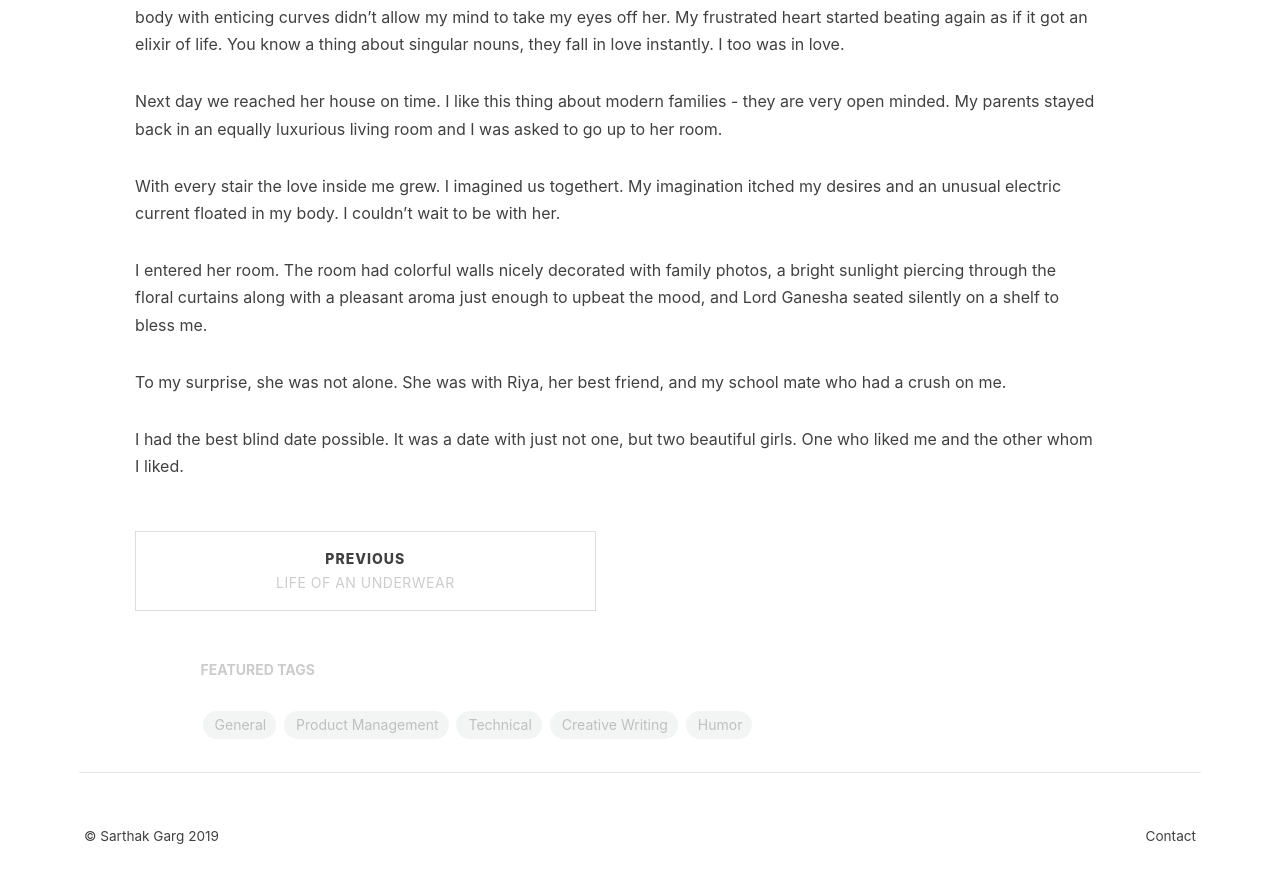
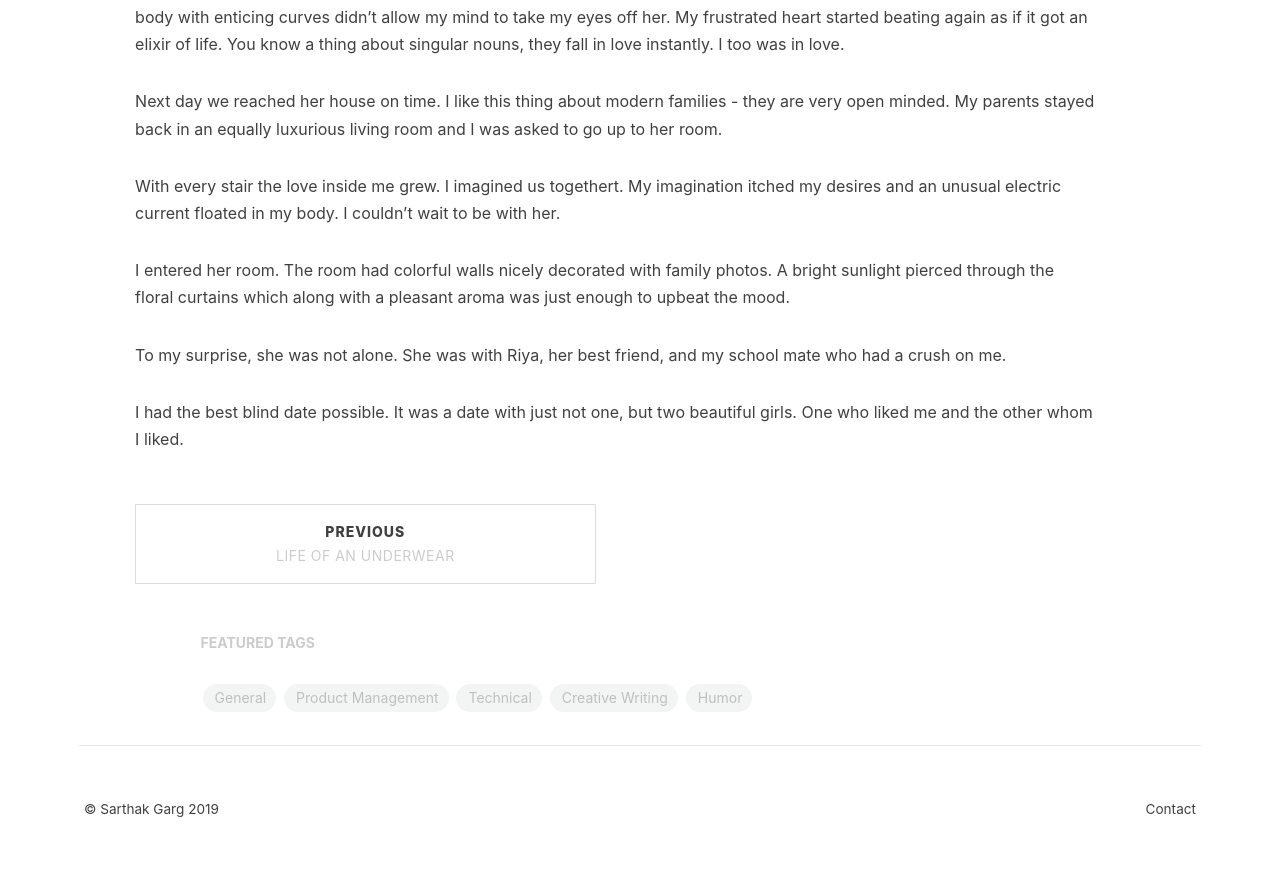
Before and after one commit to gargsaar/singlepage_website_ni, a Jekyll site: the page built from _posts/2019-08-24-a-blind-date.markdown, in a window 1280 px wide and 900 px high, scrolled down 1187 px. Shown: the top 883 px of the window. Built offline with Jekyll 4.4.1, drawn with Linux system fonts in a browser that asks for light colours; nearby versions of some CDN libraries.

Commit message:
Update 2019-08-24-a-blind-date.markdown

```diff
--- a/_posts/2019-08-24-a-blind-date.markdown
+++ b/_posts/2019-08-24-a-blind-date.markdown
@@ -36,7 +36,7 @@ Next day we reached her house on time. I like this thing about modern families
 
 With every stair the love inside me grew. I imagined us togethert. My imagination itched my desires and an unusual electric current floated in my body. I couldn’t wait to be with her.
 
-I entered her room. The room had colorful walls nicely decorated with family photos, a bright sunlight piercing through the floral curtains along with a pleasant aroma just enough to upbeat the mood, and Lord Ganesha seated silently on a shelf to bless me.
+I entered her room. The room had colorful walls nicely decorated with family photos. A bright sunlight pierced through the floral curtains which along with a pleasant aroma was just enough to upbeat the mood.
 
 To my surprise, she was not alone. She was with Riya, her best friend, and my school mate who had a crush on me.
 
```
